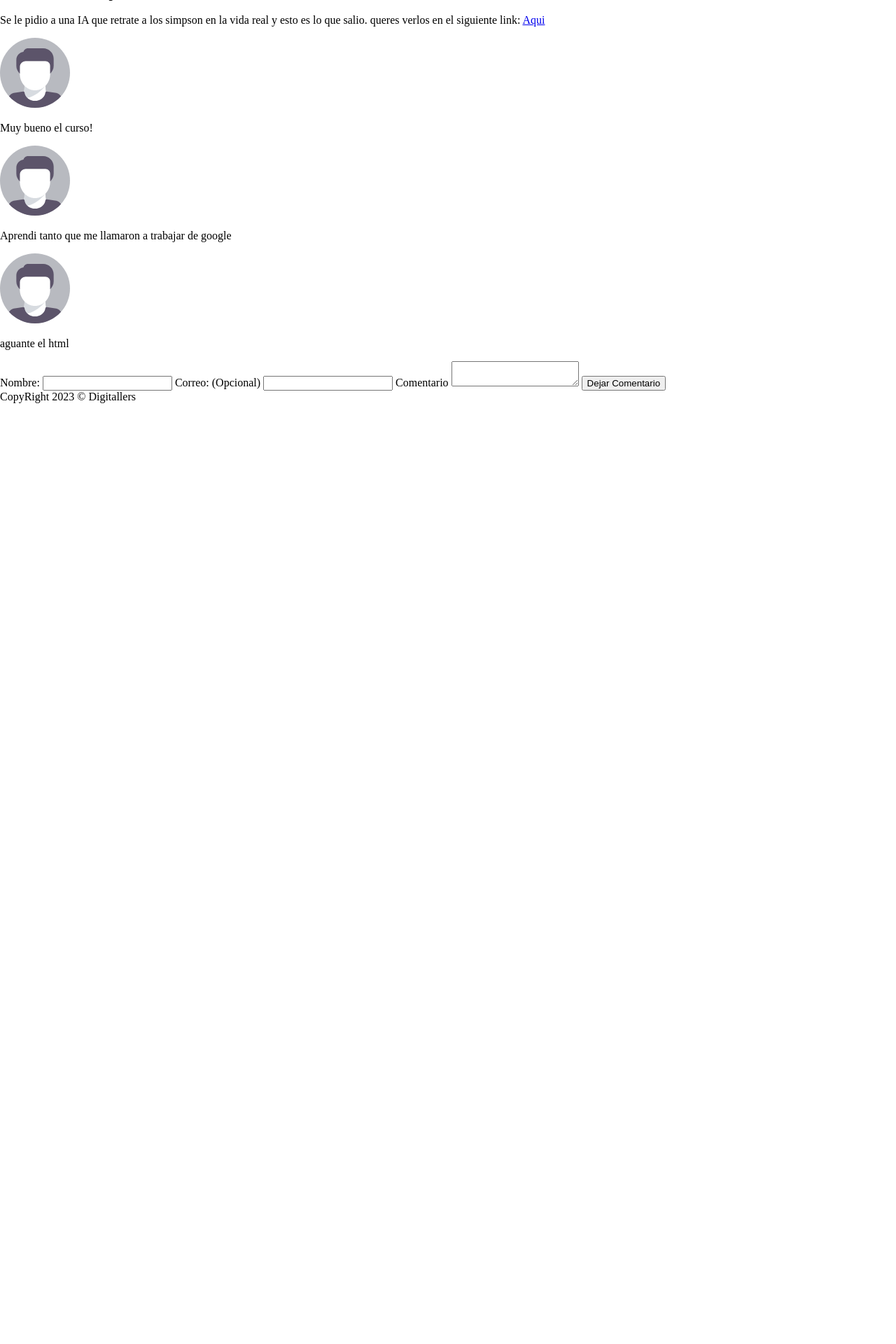
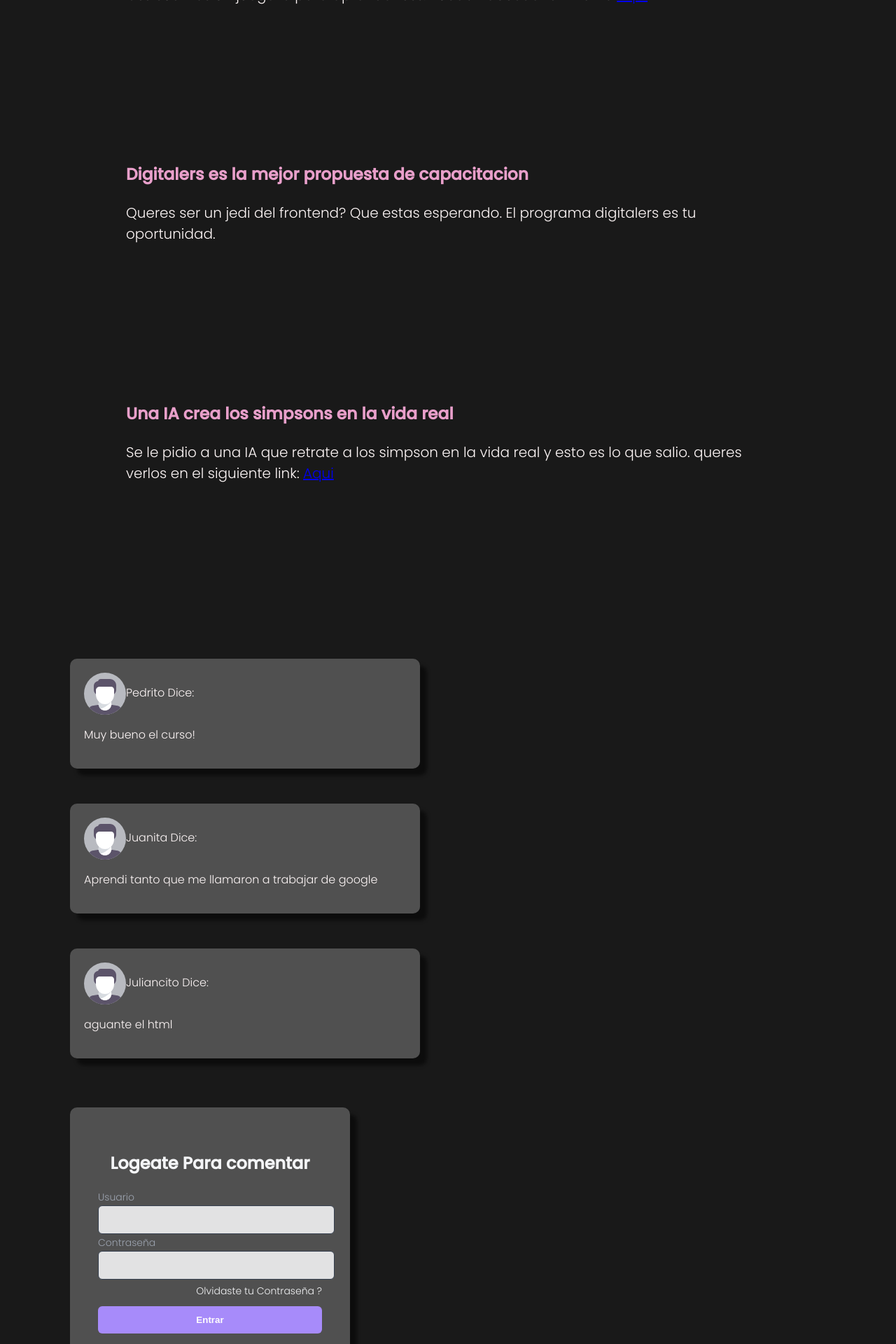
Before and after one commit to LauuMB/Digitallers-Practicos, a PHP site: page /index.html in a window 1280 px wide. Shown: the part 480-2400 px from the top of the page at 70% size. Before the commit the page ends 1056 px from the top, so only its background shows below. Run offline with PHP 8.4, Linux system fonts and the light colour scheme.

Commit message:
pagina de noticias, tarea(css)

```diff
--- a/Practicos-clases/clase-4/index.html
+++ b/Practicos-clases/clase-4/index.html
@@ -5,25 +5,21 @@
    <title>Digitalers</title>
    <link rel="preconnect" href="https://fonts.googleapis.com">
    <link rel="preconnect" href="https://fonts.gstatic.com" crossorigin>
-   <link href="https://fonts.googleapis.com/css2?family=Varela+Round&display=swap" rel="stylesheet">
+   <link href="https://fonts.googleapis.com/css2?family=Poppins:wght@100;200;300;400;500&display=swap" rel="stylesheet">
    <link rel="stylesheet" href="style.css">
 </head>
 
 <body>
    <header>
       <div>
-         <img src="/clase-4/img/portada.jpg" width="300px" alt="portada">
+         <a href="index.html"> <img class="logo" src="/clase-4/img/portal.png"></a>
       </div>
       <div>
-         <h1>Digitalers Portal&#9889</h1>
-         <h2>Las ultimas noticias del curso de Digitalers</h2>
+         <!-- <h1>Digitalers Portal&#9889</h1> -->
+         <h1>Las ultimas noticias del curso de Digitalers</h1>
       </div>
    </header>
-   <nav>
-      <ul>
-         <li><a href="index.html">Home</a></li>
-      </ul>
-   </nav>
+
    <main>
       <section id="noticias">
          <article class="noticia" id="noticia_1">
@@ -32,7 +28,7 @@
             </header>
             <p>
                Css Sushi es un juegazo para aprender css.
-               Pueden acceder al mismo <a href="https://flukeout.github.io/">aqui</a>
+               Pueden acceder al mismo <a href="https://flukeout.github.io/" target="_blank">Aqui</a>
             </p>
          </article>
          <article class="noticia" id="noticia_2">
@@ -52,27 +48,39 @@
             <p>
                Se le pidio a una IA que retrate a los simpson en la vida real y esto es lo que salio.
                queres verlos en el siguiente link: <a
-                  href="https://elcomercio.pe/tecnologia/inteligencia-artificial/asi-se-verian-los-personajes-de-los-simpsons-en-la-vida-real-segun-una-ia-fotos-inteligencia-artificial-midjourney-noticia/">Aqui</a>
+                  href="https://elcomercio.pe/tecnologia/inteligencia-artificial/asi-se-verian-los-personajes-de-los-simpsons-en-la-vida-real-segun-una-ia-fotos-inteligencia-artificial-midjourney-noticia/?foto=1" target="_blank">Aqui</a>
             </p>
          </article>
 
       </section>
       <section id="comentarios">
          <article id="comentario_1">
-            <img src="img/avatar.svg" width="100px" alt="">
+            <div class="login-usuario">
+               <img src="img/avatar.svg" width="60px" alt="">
+               <p>Pedrito Dice:</p>
+            </div>
             <p>Muy bueno el curso!</p>
          </article>
+
          <article id="comentario_2">
-            <img src="img/avatar.svg" width="100px" alt="">
+            <div class="login-usuario">
+               <img src="img/avatar.svg" width="60px" alt="">
+               <p>Juanita Dice:</p>
+            </div>
             <p>Aprendi tanto que me llamaron a trabajar de google</p>
          </article>
+
          <article id="comentario_3">
-            <img src="img/avatar.svg" width="100px" alt="">
+            <div class="login-usuario">
+               <img src="img/avatar.svg" width="60px" alt="">
+               <p>Juliancito Dice:</p>
+            </div>
             <p>aguante el html</p>
          </article>
-      </section>
+
+      <!-- </section>
       <section id="deja_tu_comentario">
-         <form>
+         <form class="formulario">
             <label>Nombre:</label>
             <input type="text" required />
             <label>Correo: (Opcional)</label>
@@ -81,14 +89,47 @@
             <textarea></textarea>
             <button>Dejar Comentario</button>
          </form>
-      </section>
+      </section> -->
    </main>
+
+   <!-- formulario sacado de la pagina UIVERSE -->
+
+   <div class="form-container">
+      <p class="title">Logeate Para comentar</p>
+      <form class="form">
+         <div class="input-group">
+            <label for="username">Usuario</label>
+            <input type="text" name="username" id="username" placeholder="">
+         </div>
+         <div class="input-group">
+            <label for="password">Contraseña</label>
+            <input type="password" name="password" id="password" placeholder="">
+            <div class="forgot">
+               <a rel="noopener noreferrer" href="#">Olvidaste tu Contraseña ?</a>
+            </div>
+         </div>
+         <button class="sign">Entrar</button>
+      </form>
+
+      <p class="signup">Aun no tienes cuenta?
+         <a rel="noopener noreferrer" href="#" class="">Crear una</a>
+      </p>
+   </div>
+
+   <!-- ____________________ -->
+
    <aside>
       <h4>Contrata Fibrecorp</h4>
       <p>La mejor banda ancha para tu hogar</p>
    </aside>
+
+
    <footer>
-      CopyRight 2023 &copy; Digitallers
+      <div class="footer-copy">
+         <p>
+            CopyRight 2023 &copy; Digitallers
+         </p>
+      </div>
    </footer>
 </body>
 
--- a/Practicos-clases/clase-4/style.css
+++ b/Practicos-clases/clase-4/style.css
@@ -1,31 +1,90 @@
-
-/* *{
-	margin: 0;
-	padding: 0;
-	list-style: none;
-	text-decoration: none;
-	border: none;
-	outline: none;
-} */
-
 body{
-   margin: 0;
+   background-color: #191919;
+   margin: 0 auto;
    padding: 0;
-
+   font-family: 'Poppins', sans-serif;
+   font-weight: 300;
+   color: #fdf6f6;
 }
 
 body>header{
-   background-color: #191919;
+   background-color: #0e0e0e57;
    color: #efefef;
    margin-top: 0px;
-   font-family: 'Varela Round', sans-serif;
+   display: flex;
+   flex-direction: column;
 }
-/* header>img{
-   float: left;
+h1{
+   margin: 50px;
+}
+h3{
+   color: #e89fca;
+}
+
+.logo{
+   width: 200px;
+   margin-left: 25px;
+}
+ main{
+   padding-left: 50px;
+   max-width: 1200px;
+
+ }
+
+ .noticia{
+   padding: 50px;
+   margin: 80px;
+   font-size: 20px;
+}
+
+.login-usuario{
+   display: flex;
+}
+
+#comentarios{
+   width: 50%;
+   padding-bottom: 20px;
+   padding-top: 50px;
+}
+
+#comentario_1{
+   padding: 20px;
+   margin: 50px;
+   background-color: #a5a5a565;
+   border-radius: 10px;
+   box-shadow: 10px 10px 5px 0px rgba(0,0,0,0.5);
+}
+
+#comentario_2{
+   padding: 20px;
+   margin: 50px;
+   background-color: #a5a5a565;
+   border-radius: 10px;
+   box-shadow: 10px 10px 5px 0px rgba(0,0,0,0.5);
+   ;
+}
+#comentario_3{
+   padding: 20px;
+   margin: 50px;
+   background-color: #a5a5a565;
+   border-radius: 10px;
+   box-shadow: 10px 10px 5px 0px rgba(0,0,0,0.5);
+}
+
+
+/* .formulario{
+   flex-direction: column;
+   display: flex;
+   justify-content: center;
+   width: 30%;
+   height: 50vh;
+   margin: 20px;
+   border-radius: 0.75rem;
+   background-color: #a5a5a5;
+   padding: 2rem;
+   color: rgba(243, 244, 246, 1);
 } */
-body>header>div{
-   display:inline-block;
-}
+
 
 aside{
    position: absolute;
@@ -33,8 +92,137 @@ aside{
    width: 200px;
    right: 10px;
    z-index: 2;
-   background-color: white;
-   border: 1px solid grey;;
+   background-color: rgb(247, 184, 230);
+   border: 1px solid rgb(255, 255, 255);;
    border-radius: 15px;
    padding: 1em;
+   color: #fff;
+   background-color: #4158D0;
+   background-image: linear-gradient(43deg, #4158D0 0%, #C850C0 46%, #FFCC70 100%);
+   border-radius: 8px;
+   color: white;
+   overflow: hidden;
+   transform-style: preserve-3d;
+   perspective: 1000px;
+   transition: all 0.5s cubic-bezier(0.23, 1, 0.320, 1);
+   cursor: pointer;
 }
+
+
+/* css de la pagina UIVERSE */
+
+.form-container {
+   margin-left: 100px;
+   width: 320px;
+   border-radius: 10px;
+   background-color: #a5a5a565;
+   padding: 2.5rem;
+   color: rgba(243, 244, 246, 1);
+   box-shadow: 10px 10px 5px 0px rgba(0,0,0,0.5);
+ }
+
+ .title {
+   text-align: center;
+   font-size: 1.5rem;
+   line-height: 2rem;
+   font-weight: 700;
+ }
+
+ .form {
+   margin-top: 1.5rem;
+ }
+
+ .input-group {
+   margin-top: 0.25rem;
+   font-size: 0.875rem;
+   line-height: 1rem;
+ }
+
+ .input-group label {
+   display: block;
+   color: rgba(156, 163, 175, 1);
+   margin-bottom: 4px;
+ }
+
+ .input-group input {
+   width: 100%;
+   border-radius: 0.375rem;
+   border: 1px solid rgba(55, 65, 81, 1);
+   outline: 0;
+   background-color: rgb(226, 226, 227);
+   padding: 0.75rem 0.50rem;
+   color: #0c0c0c;
+ }
+
+ .input-group input:focus {
+   border-color: rgba(167, 139, 250);
+ }
+
+ .forgot {
+   display: flex;
+   justify-content: flex-end;
+   font-size: 0.75rem;
+   line-height: 1rem;
+   color: rgba(156, 163, 175,1);
+   margin: 8px 0 14px 0;
+ }
+
+ .forgot a,.signup a {
+   color: rgba(243, 244, 246, 1);
+   text-decoration: none;
+   font-size: 14px;
+ }
+
+ .forgot a:hover, .signup a:hover {
+   text-decoration: underline rgba(167, 139, 250, 1);
+ }
+
+ .sign {
+   display: block;
+   width: 100%;
+   background-color: rgba(167, 139, 250, 1);
+   padding: 0.75rem;
+   text-align: center;
+   color: #fffdfd;
+   border: none;
+   border-radius: 0.375rem;
+   font-weight: 600;
+ }
+
+ .social-message {
+   display: flex;
+   align-items: center;
+   padding-top: 1rem;
+ }
+
+ .line {
+   height: 1px;
+   flex: 1 1 0%;
+   background-color: rgba(55, 65, 81, 1);
+ }
+
+ .social-message .message {
+   padding-left: 0.75rem;
+   padding-right: 0.75rem;
+   font-size: 0.875rem;
+   line-height: 1.25rem;
+   color: rgba(156, 163, 175, 1);
+ }
+
+ .signup {
+   text-align: center;
+   font-size: 0.75rem;
+   line-height: 1rem;
+   color: rgba(156, 163, 175, 1);
+ }
+
+ /* ____________ */
+
+
+ .footer-copy{
+   align-items:center;
+   justify-content: center;
+   display: flex;
+   margin-top: 120px;
+   background-color: #0e0e0e57;
+ }
```
Also changed, not shown: Practicos-clases/clase-4/img/portal.png (added).
